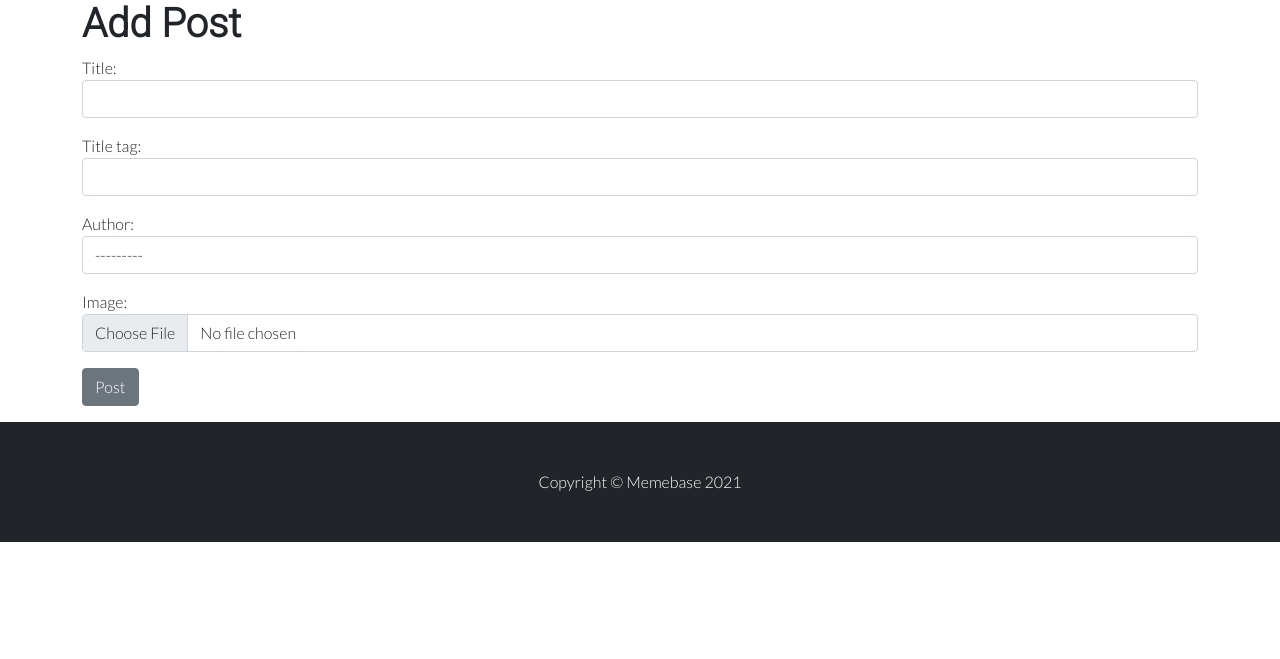
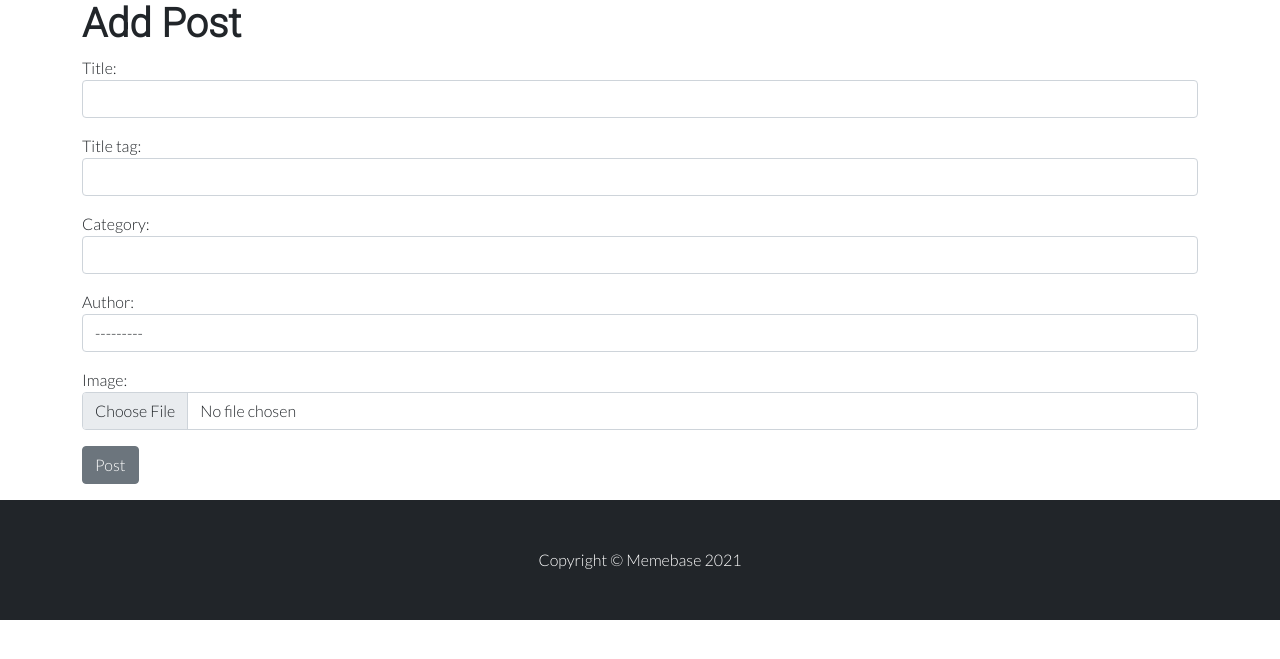
Before and after one commit to dhowai/portfolio-4-meme-blog, a Django app: page /add_post/ in a window 1280 px wide. Shown: the part 56-715 px from the top of the page. Run offline with Django 3.2, Linux system fonts and the light colour scheme; the visitor is signed in with stand-in values (Sample User, id 1); data comes from the database, SQL or seed files in the repository; lists and menus that the app fills with data are empty.

Commit message:
Add feature that gives posts made, a category

```diff
--- a/blog/admin.py
+++ b/blog/admin.py
@@ -1,4 +1,5 @@
 from django.contrib import admin
-from .models import Post
+from .models import Post, Category
 
 admin.site.register(Post)
+admin.site.register(Category)
--- a/blog/forms.py
+++ b/blog/forms.py
@@ -1,14 +1,22 @@
 from django import forms
-from .models import Post
+from .models import Post, Category
+
+categories = Category.objects.all().values_list('name', 'name')
+
+categories_list = []
+
+for item in categories:
+    categories_list.append(item)
 
 class AddPostForm(forms.ModelForm):
     class Meta:
         model = Post
-        fields = ('title', 'title_tag', 'author', 'content_image')
+        fields = ('title', 'title_tag', 'category', 'author', 'content_image')
 
         widgets = {
             'title': forms.TextInput(attrs={'class': 'form-control'}),
             'title_tag': forms.TextInput(attrs={'class': 'form-control'}),
+            'category': forms.Select(choices=categories_list, attrs={'class': 'form-control'}),
             'author': forms.Select(attrs={'class': 'form-control'}),
             'content_image': forms.FileInput(attrs={'class': 'form-control'}),
         }
@@ -17,10 +25,11 @@ class AddPostForm(forms.ModelForm):
 class EditPostForm(forms.ModelForm):
     class Meta:
         model = Post
-        fields = ('title', 'title_tag', 'content_image')
+        fields = ('title', 'title_tag', 'category', 'content_image')
 
         widgets = {
             'title': forms.TextInput(attrs={'class': 'form-control'}),
             'title_tag': forms.TextInput(attrs={'class': 'form-control'}),
+            'category': forms.Select(choices=categories_list, attrs={'class': 'form-control'}),
             'content_image': forms.FileInput(attrs={'class': 'form-control'}),
         }
--- a/blog/models.py
+++ b/blog/models.py
@@ -7,6 +7,7 @@ from cloudinary.models import CloudinaryField
 class Post(models.Model):
     title = models.CharField(max_length=200)
     title_tag = models.CharField(max_length=200)
+    category = models.CharField(max_length=200, default='pending')
     author = models.ForeignKey(User, on_delete=models.CASCADE, related_name="blog_posts")
     posted_on = models.DateTimeField(auto_now=True)
     content_image = CloudinaryField('image', default='placeholder')
@@ -23,3 +24,13 @@ class Post(models.Model):
 
     def total_likes(self):
         return self.likes.count()
+
+
+class Category(models.Model):
+    name = models.CharField(max_length=200)
+
+    def __str__(self):
+        return self.name
+
+    def get_absolute_url(self):
+        return reverse('home')
--- a/templates/index.html
+++ b/templates/index.html
@@ -22,7 +22,7 @@
                 <a href="{% url 'post-detail' post.pk %}" class="post-link">
                     <div class="card-body">
                         <h2 class="card-title">{{ post.title }}</h2>
-                        <div class="small text-muted">Posyed By: {{ post.author }}
+                        <div class="small text-muted">Posted By: {{ post.author }} in {{ post.category }}
                             <small>
                                 {% if user.is_authenticated %}
                                     <a class="post-link" href="{% url 'edit_post' post.pk %}"> - (Edit)</a>
```
Also changed, not shown: blog/migrations/0002_auto_20211126_2208.py (added).
